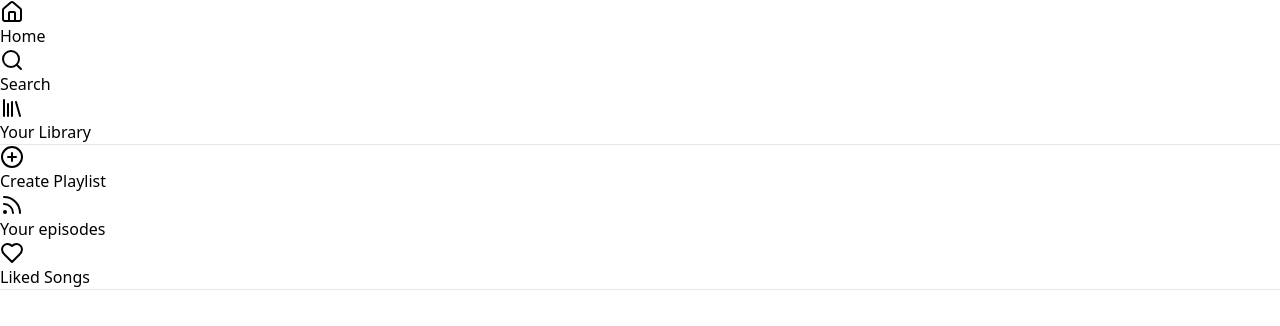
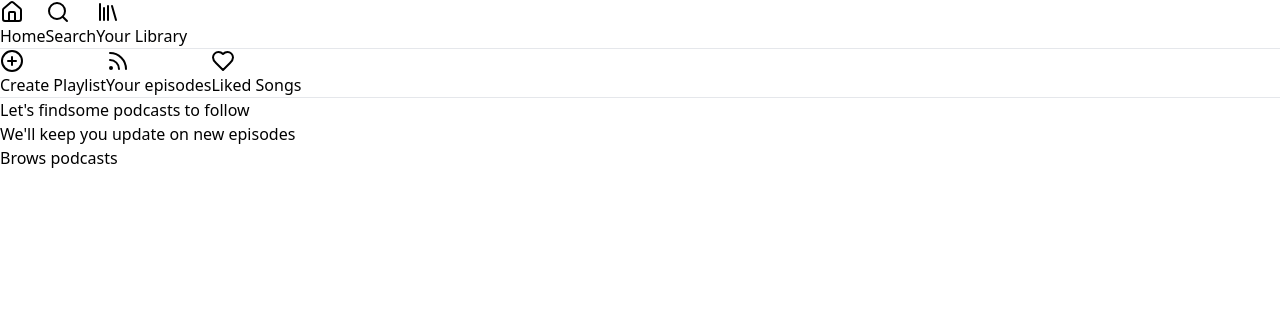
Before and after one commit to dhananjayamadhusankha/spotify-clone-reactjs, a React (Vite) app: page / in a window 1280 px wide. Shown: the top 326 px of the page. Built offline with nearby package versions, Linux system fonts and the light colour scheme.

Commit message:
sidebar is completed

```diff
--- a/src/components/Sidebar.jsx
+++ b/src/components/Sidebar.jsx
@@ -12,35 +12,45 @@ import React from "react";
 // bg-blue-500 h-[15%] rounded flex flex-col justify-around
 const Sidebar = () => {
   return (
-    <div className="text-gray-500 p-5 border-r border-gray-900 bg-[#121212]">
+    <div className="text-gray-500 p-5 border-r border-gray-900">
       <div className="space-y-4">
-        <div className="flex items-center space-x-2 hover:text-white cursor-pointer">
+        <button className="flex items-center space-x-2 hover:text-white">
           <Home className="h-5 w-5" />
           <p className="font-semibold">Home</p>
-        </div>
-        <div className="flex items-center space-x-2 hover:text-white cursor-pointer">
+        </button>
+        <button className="flex items-center space-x-2 hover:text-white">
           <SearchIcon className="h-5 w-5" />
           <p className="font-semibold">Search</p>
-        </div>
-        <div className="flex items-center space-x-2 hover:text-white cursor-pointer">
+        </button>
+        <button className="flex items-center space-x-2 hover:text-white">
           <LibraryIcon className="h-5 w-5" />
           <p className="font-semibold">Your Library</p>
-        </div>
+        </button>
         <hr className="border-t-[0.1px] border-gray-900" />
-        {/* --------------------------------------------------------------------------------- */}
-        <div className="flex items-center space-x-2 hover:text-white cursor-pointer">
+
+        <button className="flex items-center space-x-2 hover:text-white">
           <CirclePlus className="h-5 w-5" />
           <p className="font-semibold">Create Playlist</p>
-        </div>
-        <div className="flex items-center space-x-2 hover:text-white cursor-pointer">
+        </button>
+        <button className="flex items-center space-x-2 hover:text-white">
           <Rss className="h-5 w-5" />
           <p className="font-semibold">Your episodes</p>
-        </div>
-        <div className="flex items-center space-x-2 hover:text-white cursor-pointer">
+        </button>
+        <button className="flex items-center space-x-2 hover:text-white">
           <HeartIcon className="h-5 w-5" />
           <p className="font-semibold">Liked Songs</p>
+        </button>
+        <hr className="border-t-[0.1px] border-gray-900" />
+      </div>
+
+      <div className="bg-gray-500 p-3 space-y-3 rounded-md text-white">
+        <div>
+          <p className="font-semibold">Let's findsome podcasts to follow</p>
+          <p>We'll keep you update on new episodes</p>
         </div>
-        <hr className="border-t-[0.1px] border-gray-900" />
+        <button className="px-4 py-2 rounded-full bg-white font-semibold hover:border-2 hover:bg-gray-500 hover:text-white text-black">
+          Brows podcasts
+        </button>
       </div>
     </div>
   );
```
